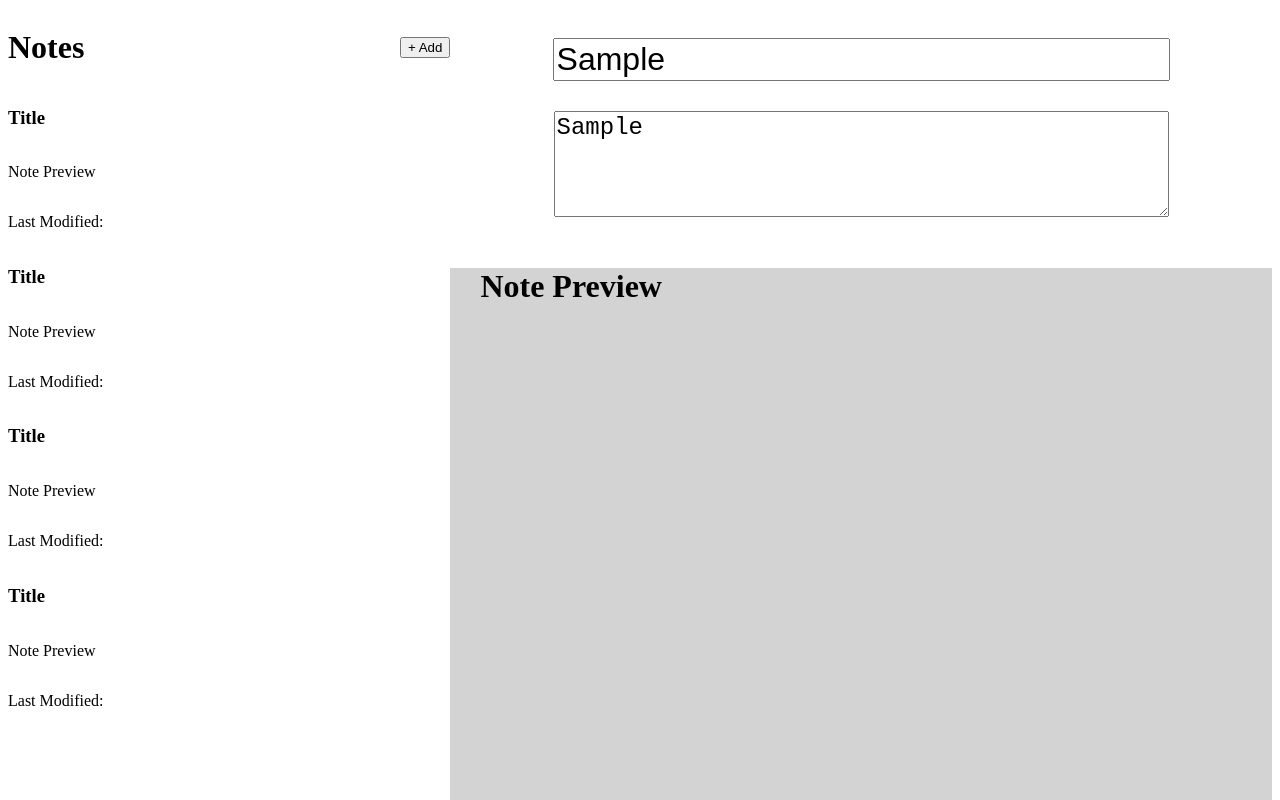
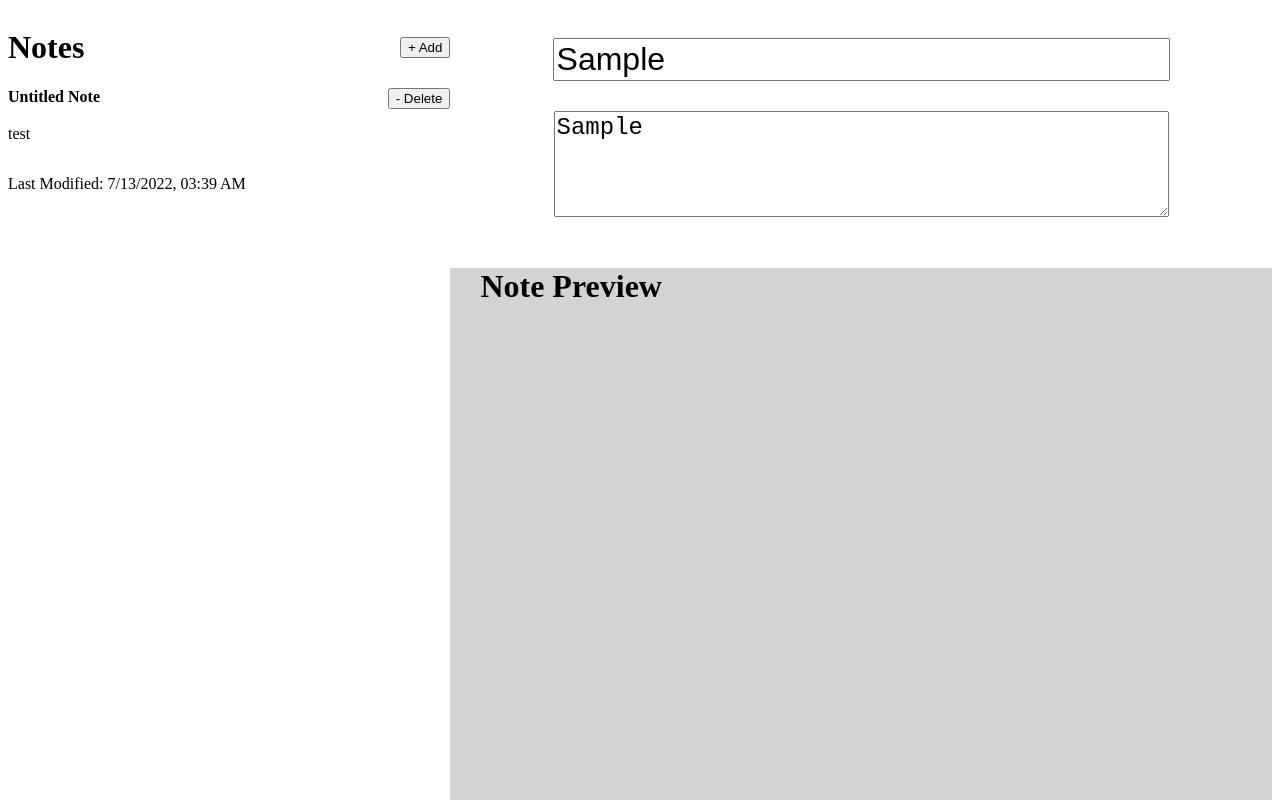
Before and after one commit to loubarb/notes-app, a React (Create React App) app: page / in a window 1280 px wide. Both pictures are taken after typing "Sample", "Sample" into the empty fields and a click on the button "+ Add". Shown: the top 800 px of the page. Built offline with nearby package versions, Linux system fonts and the light colour scheme.

Commit message:
Set state and add function to add note

```diff
--- a/package.json
+++ b/package.json
@@ -9,6 +9,7 @@
     "react": "^18.2.0",
     "react-dom": "^18.2.0",
     "react-scripts": "5.0.1",
+    "uuid": "^8.3.2",
     "web-vitals": "^2.1.4"
   },
   "scripts": {
--- a/src/App.css
+++ b/src/App.css
@@ -23,6 +23,11 @@
 .sidebarNote {
   display: flex;
   flex-direction: column;
+}
+
+.sidebarNoteTitle {
+  display: flex;
+  justify-content: space-between;
 }
 
 .mainContainer {
--- a/src/App.js
+++ b/src/App.js
@@ -1,11 +1,33 @@
+import { useState, useEffect } from 'react';
+import { v4 as uuidv4 } from 'uuid';
 import './App.css';
 import Main from './componenets/Main';
 import Sidebar from './componenets/Sidebar';
 
 function App() {
+  const [notes, setNotes] = useState([]);
+
+  const addNote = () => {
+    const newNote = {
+      id: uuidv4(),
+      title: "Untitled Note",
+      body: "test",
+      lastModified: Date.now()
+    };
+
+    setNotes([newNote, ...notes])
+  }
+
+  const removeNote = (noteId) => {
+    const newNoteList = notes.filter((note) => note.id !== noteId);
+    setNotes([newNoteList])
+  }
+
+
   return (
     <div className="App">
-      <Sidebar />
+      <Sidebar notes={notes} addNote={addNote} removeNote={removeNote}
+       />
       <Main />
     </div>
   );
--- a/src/componenets/Sidebar.js
+++ b/src/componenets/Sidebar.js
@@ -1,62 +1,29 @@
 import React from "react";
 
-function Sidebar() {
+function Sidebar({ notes, addNote }) {
   return (
     <div className="sidebarContainer">
       <div className="sidebarHeader">
         <h1>Notes</h1>
-        <button>+ Add</button>
+        <button onClick={addNote}>+ Add</button>
       </div>
 
       <div className="sidebarNotes">
+        {notes.map((note) => (
+          <div className="sidebarNote">
+            <div className="sidebarNoteTitle">
+              <strong>{note.title}</strong>
+              <button>- Delete</button>
+            </div>
+            <p>{note.body && note.body.substring(0, 100)}</p>
+            <p>Last Modified: {new Date(note.lastModified).toLocaleDateString('en-US', {
+              hour: "2-digit",
+              minute: "2-digit"
+            })}</p>
+          </div>
+        ))}
 
-        <div className="sidebarNote">
-          <div className="sidebarNoteTitle">
-            <h3>Title</h3>
-          </div>
-          <div className="sidebarNotePreview">
-            <p>Note Preview</p>
-          </div>
-          <div className="sidebarNoteModified">
-            <p>Last Modified:</p>
-          </div>
-        </div>
 
-        <div className="sidebarNote">
-          <div className="sidebarNoteTitle">
-            <h3>Title</h3>
-          </div>
-          <div className="sidebarNotePreview">
-            <p>Note Preview</p>
-          </div>
-          <div className="sidebarNoteModified">
-            <p>Last Modified:</p>
-          </div>
-        </div>
-
-        <div className="sidebarNote">
-          <div className="sidebarNoteTitle">
-            <h3>Title</h3>
-          </div>
-          <div className="sidebarNotePreview">
-            <p>Note Preview</p>
-          </div>
-          <div className="sidebarNoteModified">
-            <p>Last Modified:</p>
-          </div>
-        </div>
-
-        <div className="sidebarNote">
-          <div className="sidebarNoteTitle">
-            <h3>Title</h3>
-          </div>
-          <div className="sidebarNotePreview">
-            <p>Note Preview</p>
-          </div>
-          <div className="sidebarNoteModified">
-            <p>Last Modified:</p>
-          </div>
-        </div>
 
       </div>
     </div>
```
Also changed, not shown: 1 other file (tests, documents, lock files or other folders).
